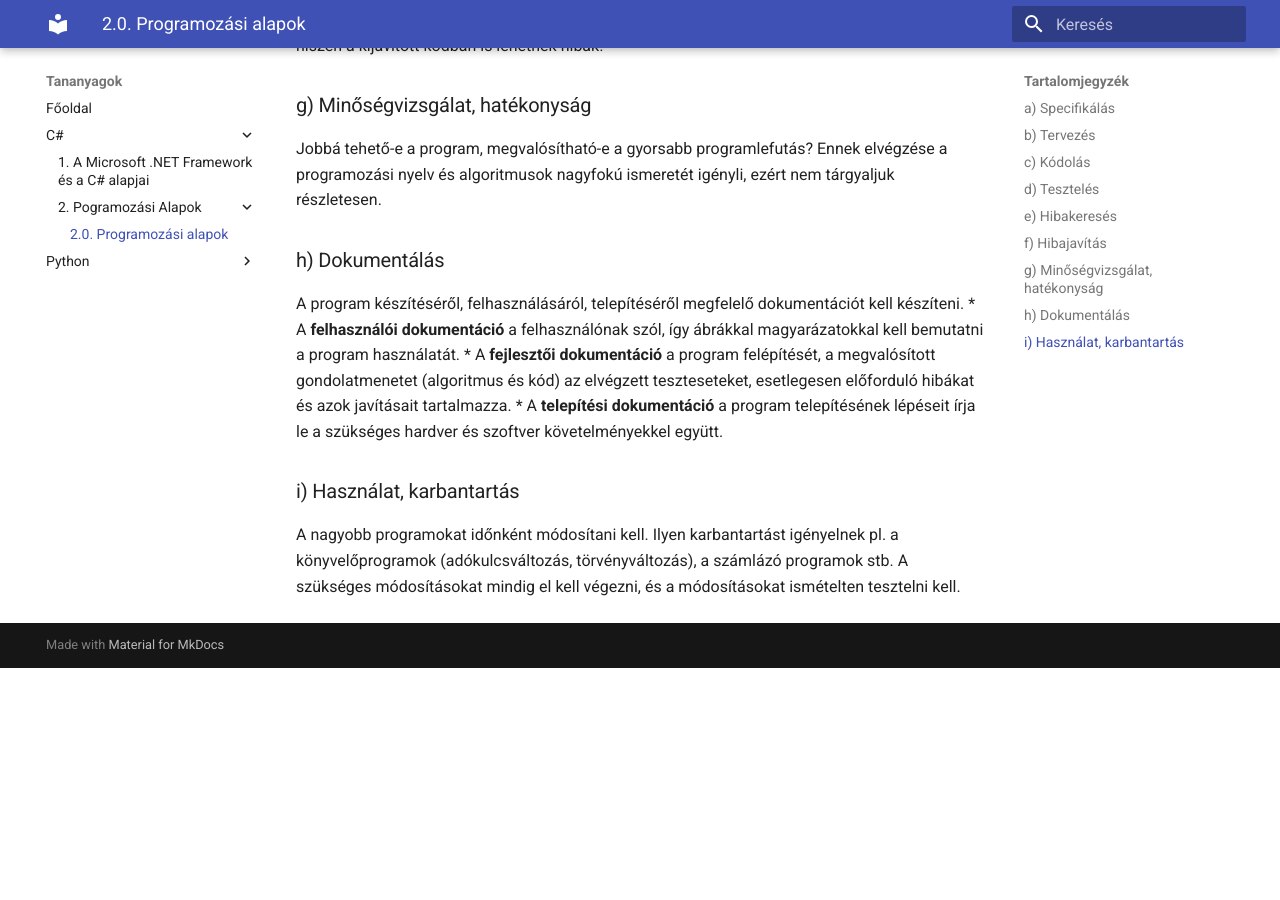
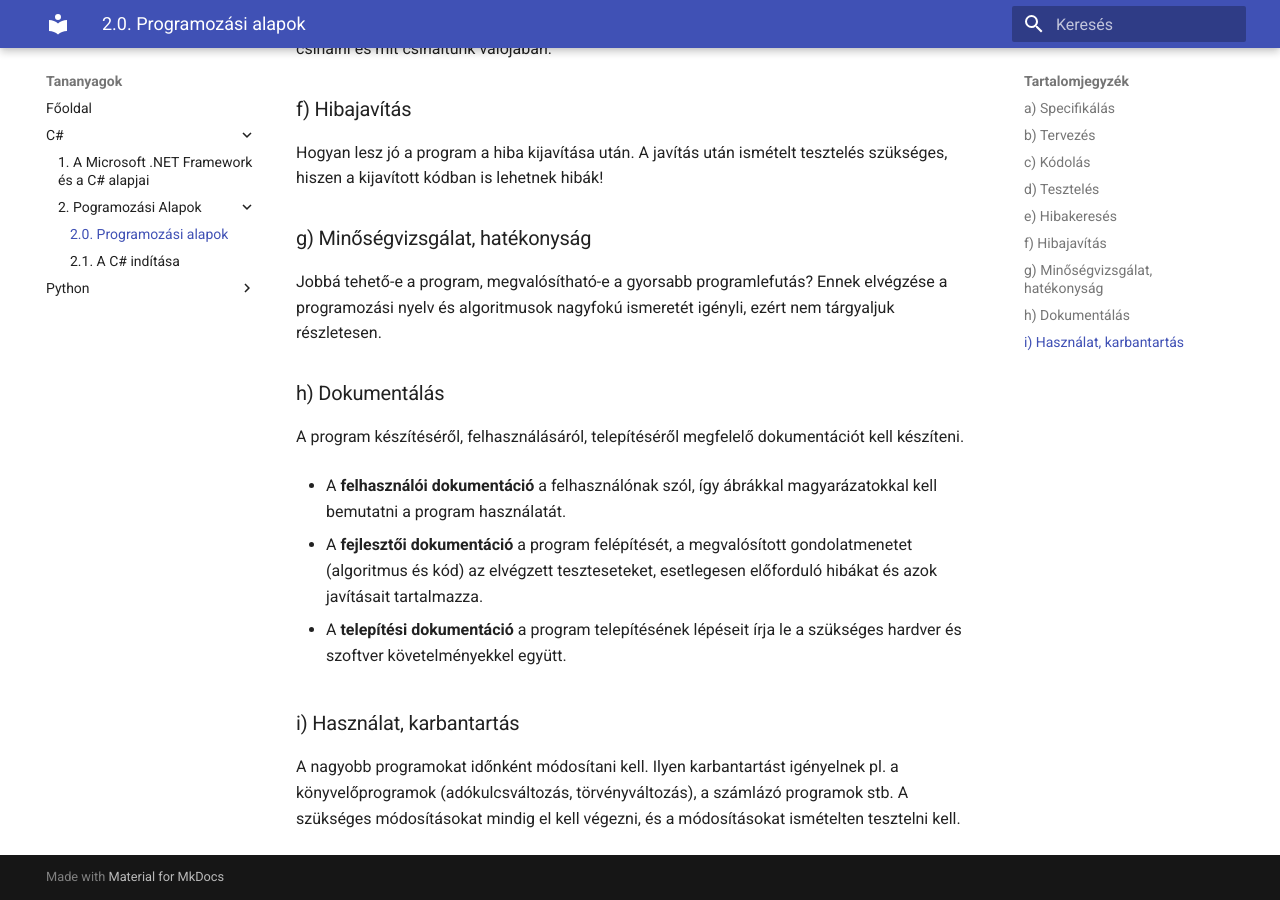
Before and after one commit to czegledi-david/tananyagjaim-mkdocsban, an MkDocs documentation site: the page built from docs/C#/2. Pogramozási Alapok/2.0_ora.md, in a window 1280 px wide and 900 px high, scrolled down 2510 px. Built offline with MkDocs 1.6.1 and Material for MkDocs 9.7.7, drawn with Linux system fonts in a browser that asks for light colours; before the commit the page ends 3178 px from its top, so only the background shows below that; some of the changed text lies outside the part shown.

Commit message:
Update c# course

```diff
--- a/docs/C#/2. Pogramozási Alapok/2.0_ora.md
+++ b/docs/C#/2. Pogramozási Alapok/2.0_ora.md
@@ -12,10 +12,14 @@ A megoldás lépései a következők:
 Az első lépés a feladat lehető legpontosabb leírása, adott esetben megbeszélés a program készíttetőjével. Ebben a lépésben arra keresünk választ, hogy miből mit kell előállítani, milyen módszerrel. A leírás lehetőleg legyen mindig rövid, tömör, egyértelmű. A specifikálás során szöveges, illetve matematikai leírásokat is használhatunk.
 
 A mi példánkban:
-* **Bemenet:** `a`, `b` egész szám (mértékegység: méter).
-  * *Előfeltétel:* $a > 0$ és $b > 0$.
-* **Kimenet:** `K` egész szám (mértékegység: méter).
-* **Utófeltétel:** $K = 2 \cdot (a + b)$.
+
+- **Bemenet:** `a`, `b` egész szám (mértékegység: méter).
+
+- **Előfeltétel:** $a > 0$ és $b > 0$.
+
+- **Kimenet:** `K` egész szám (mértékegység: méter).
+
+- **Utófeltétel:** $K = 2 \cdot (a + b)$.
 
 ### b) Tervezés
 A specifikáció alapján meg lehet tervezni a programot, elkészülhet a megoldás algoritmusa és az algoritmus által használt adatok leírása. Az algoritmusok leírása megvalósítható folyamatábrával, struktogrammal, Jackson-diagrammal, mondatszerű elemekkel, vagy mondatokkal leírva is. Az első három rajzos megvalósítás nyelvfüggetlen, ezért sokszor ezt használják.
@@ -66,9 +70,12 @@ Jobbá tehető-e a program, megvalósítható-e a gyorsabb programlefutás? Enne
 
 ### h) Dokumentálás
 A program készítéséről, felhasználásáról, telepítéséről megfelelő dokumentációt kell készíteni.
-* A **felhasználói dokumentáció** a felhasználónak szól, így ábrákkal magyarázatokkal kell bemutatni a program használatát.
-* A **fejlesztői dokumentáció** a program felépítését, a megvalósított gondolatmenetet (algoritmus és kód) az elvégzett teszteseteket, esetlegesen előforduló hibákat és azok javításait tartalmazza.
-* A **telepítési dokumentáció** a program telepítésének lépéseit írja le a szükséges hardver és szoftver követelményekkel együtt.
+
+- A **felhasználói dokumentáció** a felhasználónak szól, így ábrákkal magyarázatokkal kell bemutatni a program használatát.
+
+- A **fejlesztői dokumentáció** a program felépítését, a megvalósított gondolatmenetet (algoritmus és kód) az elvégzett teszteseteket, esetlegesen előforduló hibákat és azok javításait tartalmazza.
+
+- A **telepítési dokumentáció** a program telepítésének lépéseit írja le a szükséges hardver és szoftver követelményekkel együtt.
 
 ### i) Használat, karbantartás
 A nagyobb programokat időnként módosítani kell. Ilyen karbantartást igényelnek pl. a könyvelőprogramok (adókulcsváltozás, törvényváltozás), a számlázó programok stb. A szükséges módosításokat mindig el kell végezni, és a módosításokat ismételten tesztelni kell.
```
Also changed, not shown: docs/C#/2. Pogramozási Alapok/2.1_ora.md (added, +69 -0 lines).
